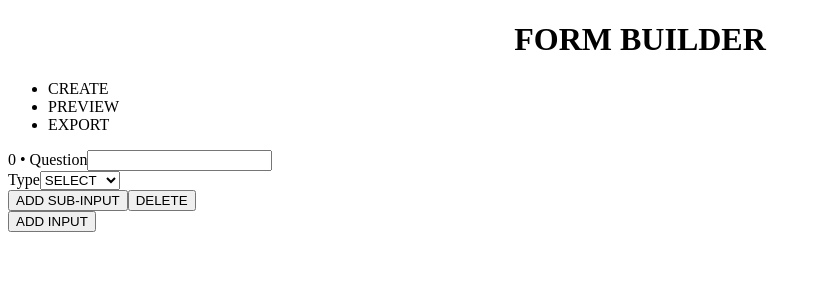
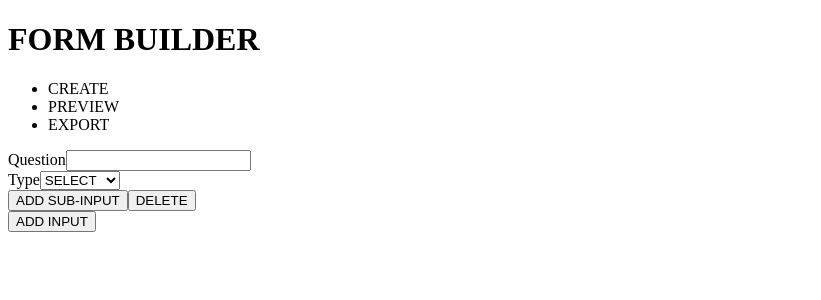
Before and after one commit to allenanle/FormBuilder, a React app: page / in a window 1280 px wide. Both pictures are taken after a click on the button "ADD INPUT". Shown: the top 300 px of the page, without its empty margins (0-821 px from the left). Built offline with nearby package versions, Linux system fonts and the light colour scheme; the HTML template or start-up script is replaced by a standard one.

Commit message:
Add className to elements for styling purpose

```diff
--- a/src/components/AddInput.js
+++ b/src/components/AddInput.js
@@ -2,7 +2,7 @@ import React from 'react'
 
 
 const AddInput = ({ addInput }) => (
-  <div>
+  <div className='add-input-button'>
     <button onClick={ () => addInput({ parentId: null }) }>
       ADD INPUT
     </button>
--- a/src/components/App.js
+++ b/src/components/App.js
@@ -6,9 +6,7 @@ import TabsContainer from '../containers/TabsContainer'
 
 const App = () => (
   <div>
-    <h1 style={{ textAlign: 'center' }}>
-      FORM BUILDER
-    </h1>
+    <h1>FORM BUILDER</h1>
 
     <TabsContainer />
   </div>
--- a/src/components/Input.js
+++ b/src/components/Input.js
@@ -47,7 +47,7 @@ class Input extends React.Component {
               </label>
               <label>
                 <input
-                  type="text"
+                  type='text'
                   onBlur={ (e) => this.onInputChange(
                     'conditionText',
                     e.target.value.trim()
@@ -60,9 +60,10 @@ class Input extends React.Component {
           {/* QUESTION */}
           <div>
             <label>
-              {this.props.id} • Question
+              Question
               <input
-                type="text"
+                className='question-text'
+                type='text'
                 onBlur={ (e) => this.onInputChange(
                   'questionText',
                   e.target.value.trim()
@@ -73,6 +74,7 @@ class Input extends React.Component {
               <label>
                 Type
                 <select
+                  className='question-type'
                   onChange={ (e) => this.onInputChange(
                     'questionType',
                     e.target.value
@@ -88,7 +90,7 @@ class Input extends React.Component {
           </div>
 
           {/* BUTTONS */}
-          <div>
+          <div className='input-form-buttons'>
             <button onClick={ this.onAddSubInput }>
               ADD SUB-INPUT
             </button>
```
Also changed, not shown: 1 other file (tests, documents, lock files or other folders).
